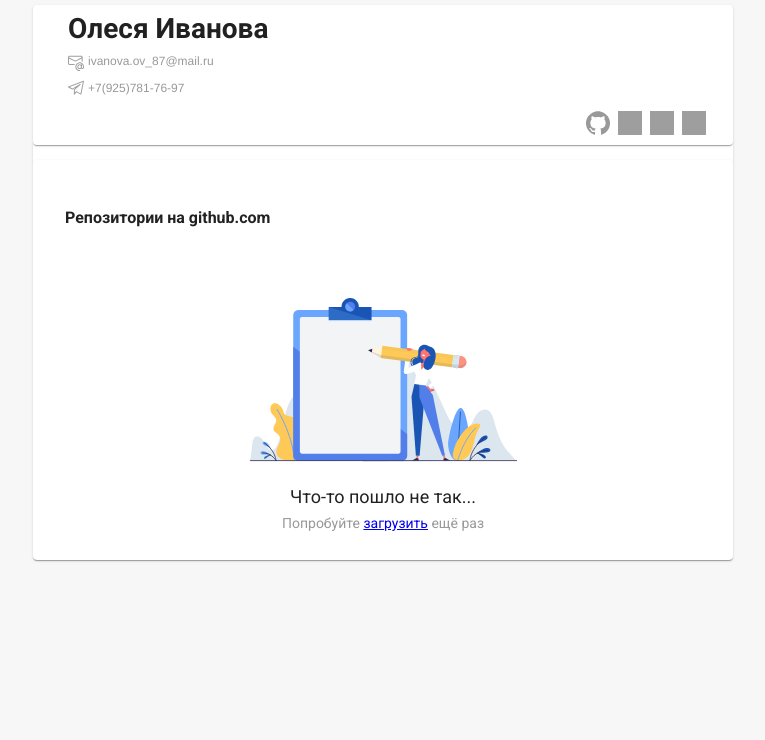
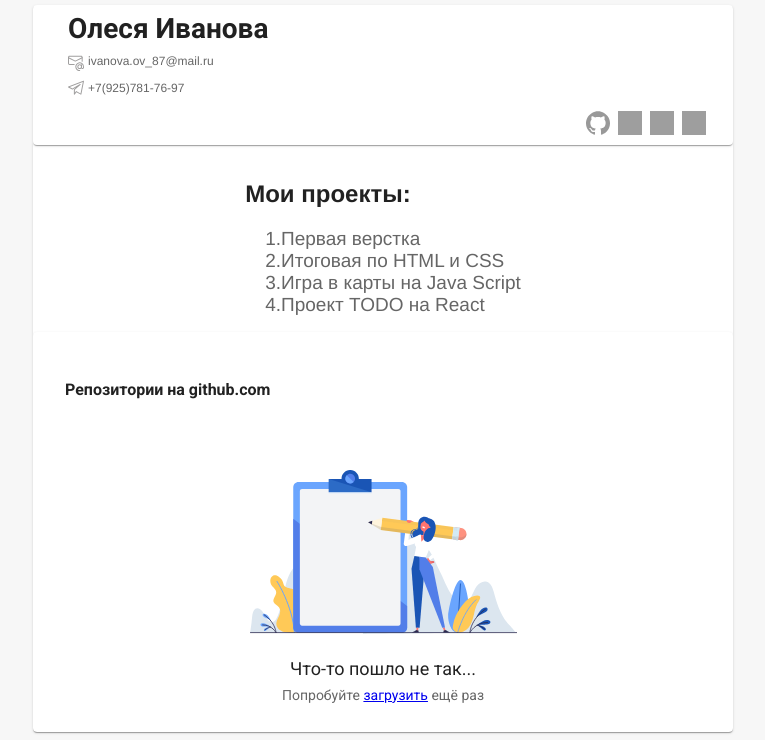
Before and after one commit to Lesenok2807/Lesenok2807.github.io, a React app: page / in a window 1280 px wide. Shown: the part 64-804 px from the top of the page, without its empty margins (257-1022 px from the left). Built offline with nearby package versions, Linux system fonts and the light colour scheme; no server answers; grey boxes are pictures that could not be loaded.

Commit message:
modified:   package.json 	modified:   public/index.html 	modified:   src/components/About/About.js 	modified:   src/components/About/About.module.css 	modified:   src/components/App/App.js 	modified:   src/components/Contacts/Contacts.js 	modified:   src/components/Contacts/Contacts.module.css

```diff
--- a/public/index.html
+++ b/public/index.html
@@ -9,6 +9,9 @@
       name="description"
       content="Web site created using create-react-app"
     />
+    <meta property="og:title" content="todo-react" />
+    <meta property="og:url" content="https://lesenok2807.github.io/"/>
+    <meta property="og:type" content="website" />
     <link rel="apple-touch-icon" href="%PUBLIC_URL%/logo192.png" />
     <!--
       manifest.json provides metadata used when your web app is installed on a
@@ -24,7 +27,7 @@
       work correctly both with client-side routing and a non-root public URL.
       Learn how to configure a non-root public URL by running `npm run build`.
     -->
-    <title>React App</title>
+    <title>todo</title>
   </head>
   <body>
     <noscript>You need to enable JavaScript to run this app.</noscript>
--- a/src/components/About/About.js
+++ b/src/components/About/About.js
@@ -93,6 +93,15 @@ class About extends React.Component {
            </div>
          }
        </Card>
+       <div>
+         <h2>Мои проекты:</h2>
+         <ul>
+           <li className={styles.project}><a href='https://lesenok2807.github.io/MyFirstProject/' className={styles.project}>1.Первая верстка</a></li>
+           <li className={styles.project}><a href='https://lesenok2807.github.io/final2module/' className={styles.project}>2.Итоговая по HTML и CSS</a></li>
+           <li className={styles.project}><a href='https://lesenok2807.github.io/Game_card/'className={styles.project}>3.Игра в карты на Java Script</a></li>
+           <li className={styles.project}><a href='https://lesenok2807.github.io/'className={styles.project}>4.Проект TODO на React</a></li>
+         </ul>
+       </div>
        <Card className={styles.repo_card}>
          {isLoading ?
            <div>
--- a/src/components/About/About.module.css
+++ b/src/components/About/About.module.css
@@ -39,14 +39,14 @@
 }
 
 .bio {
-  color: #999;
+  color: #666;
   margin-bottom: 14px;
   font: normal normal 12px/115% 'Roboto';
 }
 
 .email,
 .phone {
-  color: #999;
+  color: #666;
   font: normal normal  12px/100% 'Roboto';
 }
 
@@ -108,9 +108,19 @@
 }
 
 .message_try_again {
-  color: #999;
+  color: #666;
   margin: 0 0 20px 0;
   font: normal normal 14px/16px 'Roboto';
+}
+
+.project {
+  margin-left: -10px;
+  color: #666;
+  font-size: 19px;
+  justify-content: 'Roboto', space-around;
+  font-weight: 400;
+  text-decoration: none;
+  list-style-type: none;
 }
 
 @media (min-width: 410px) and (max-width: 767px) {
--- a/src/components/App/App.js
+++ b/src/components/App/App.js
@@ -16,7 +16,7 @@ const App = () => (
           rel='noopener noreferrer'
           className={styles.school_link}
         >
-          <img className={styles.school_logo} />
+          <img alt='' className={styles.school_logo} />
         </a>
         <MenuList className={styles.section}>
           <NavLink to='/' exact className={styles.link} activeClassName={styles.active}>Обо мне</NavLink>
--- a/src/components/Contacts/Contacts.js
+++ b/src/components/Contacts/Contacts.js
@@ -1,5 +1,4 @@
 import React from 'react';
-import { ReactTitle } from 'react-meta-tags'
 import styles from './Contacts.module.css';
 
 const Contacts = () => (
--- a/src/components/Contacts/Contacts.module.css
+++ b/src/components/Contacts/Contacts.module.css
@@ -6,7 +6,7 @@
 }
 
 .email_link {
-  color: #999;
+  color: #666;
   height: 16px;
   margin-bottom: 9px;
   padding-left: 20px;
@@ -20,7 +20,7 @@
 }
 
 .phone_link {
-  color: #999;
+  color: #666;
   display: flex;
   align-items: center;
   margin-bottom: 15px;
```
Also changed, not shown: package.json (line endings or trailing spaces).
